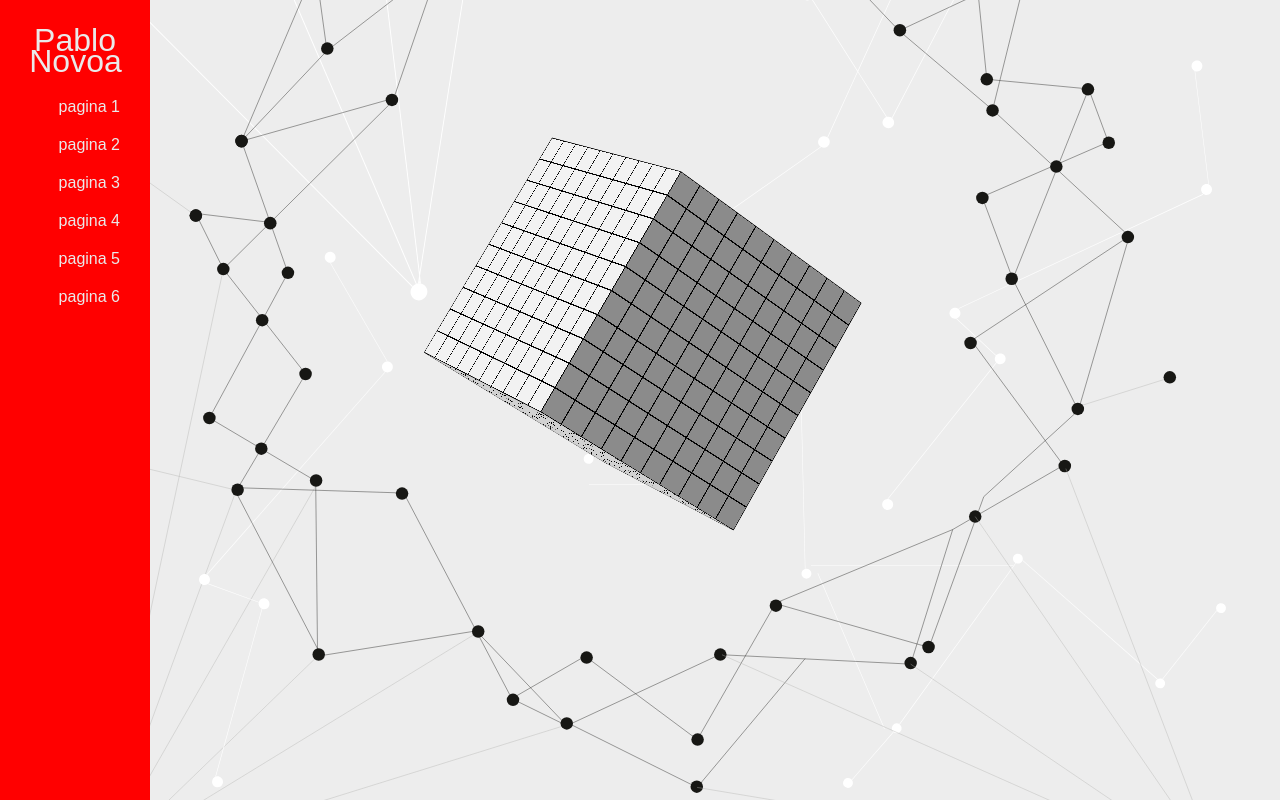
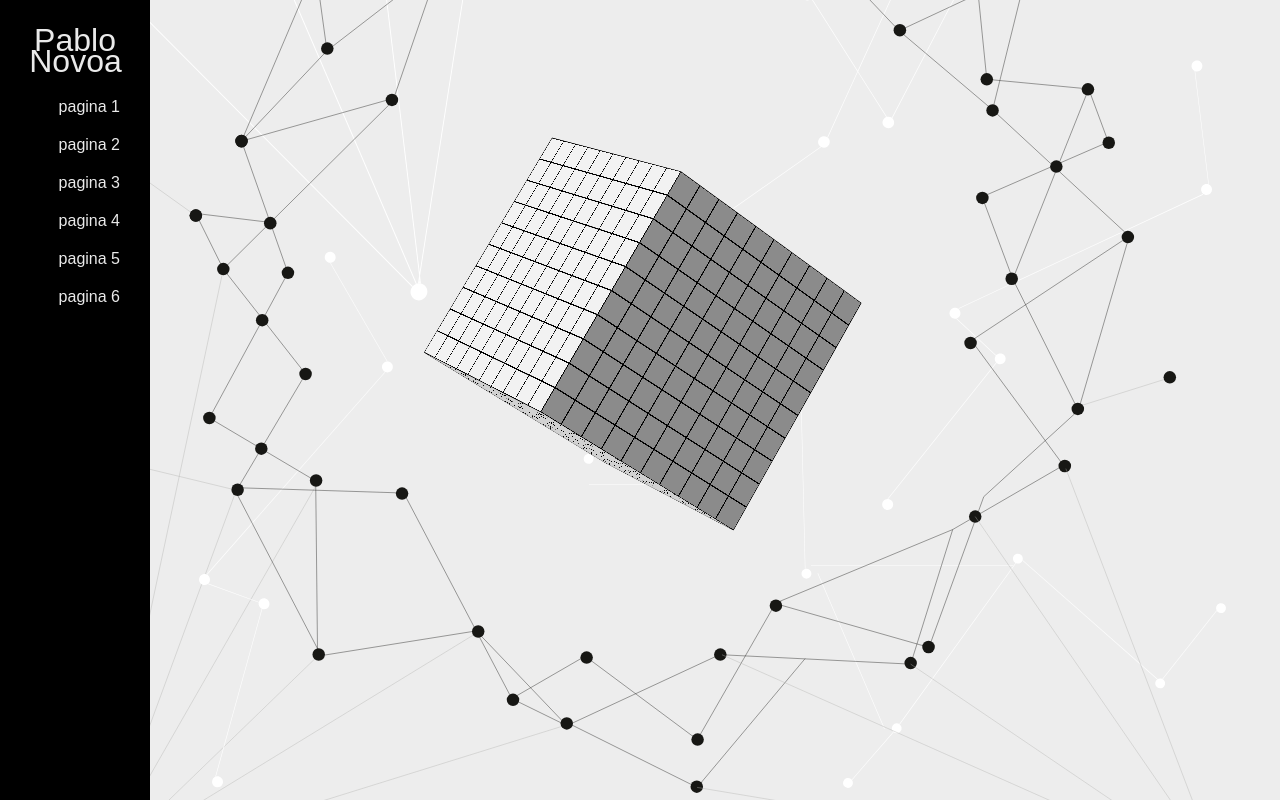
Before and after one commit to pablo-novoa/portfolio, a PHP site: page / in a window 1280 px wide. Run offline with PHP 8.4, Linux system fonts and the light colour scheme; some libraries are stand-ins or nearby versions; some web fonts are replaced.

Commit message:
Revert "asd"
This reverts commit 4caa11848265381f36c08d3fbe134550ac1de2bd.

```diff
--- a/estilos.css
+++ b/estilos.css
@@ -14,7 +14,7 @@ header {
     position: fixed;
    	z-index: 10;
     height: 100vh;
-    background-color: #f00;
+    background-color: #000;
     padding: 0;
     box-sizing: border-box;
     width: 150px;
```
